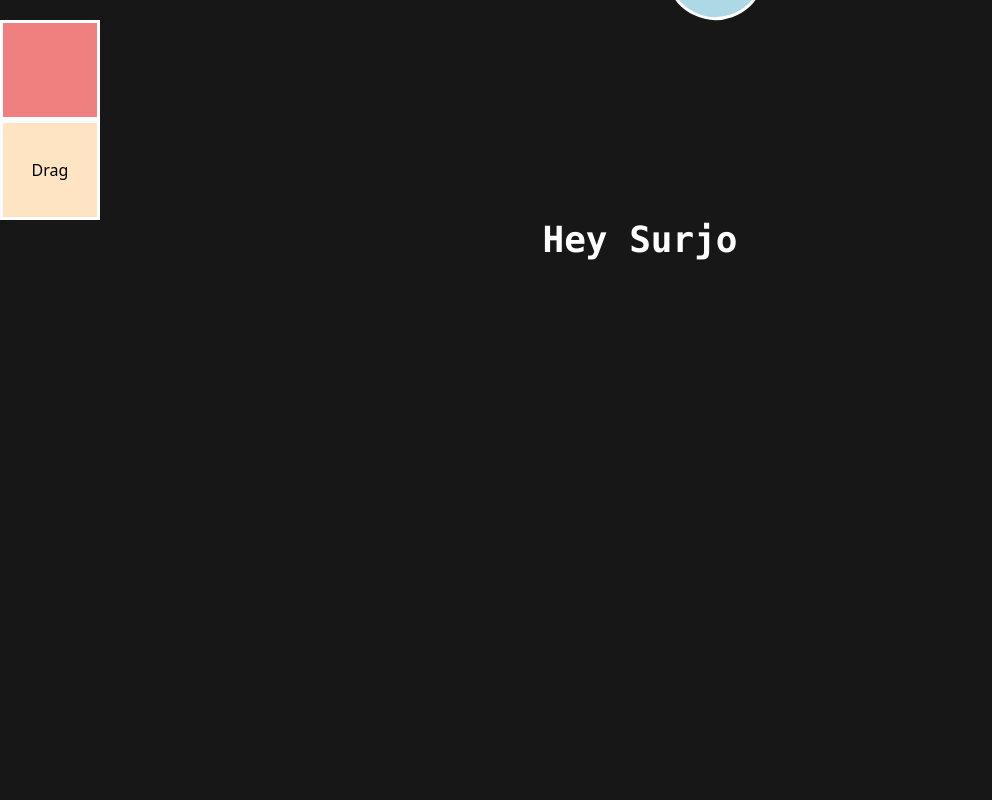
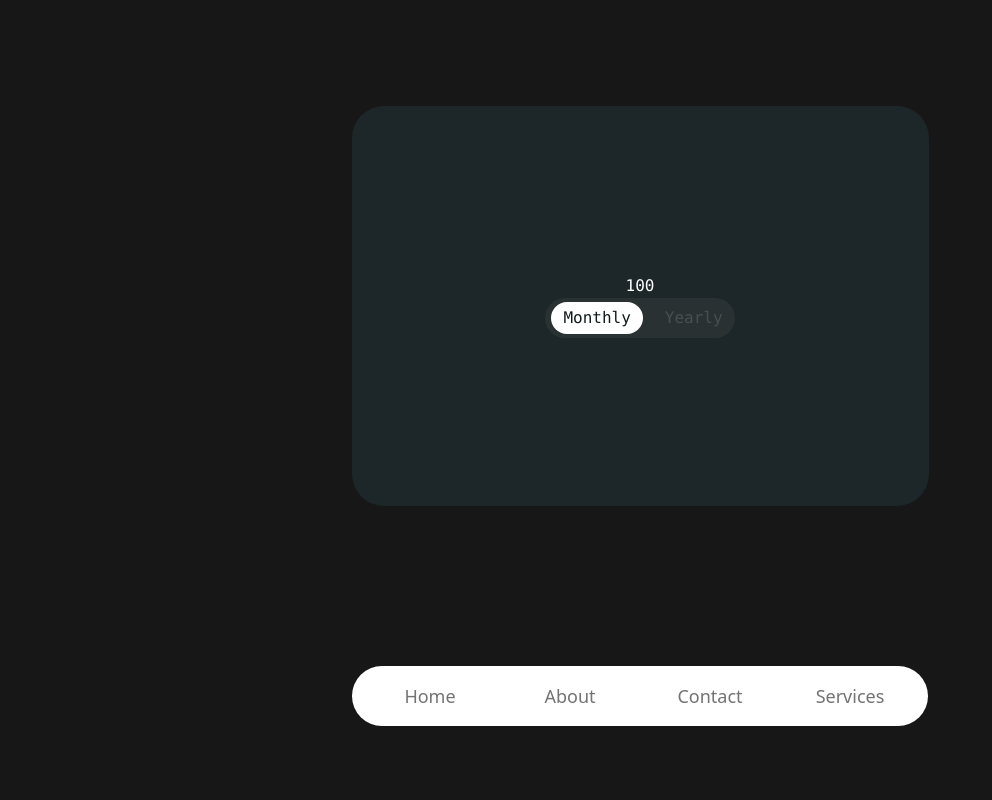
Before and after one commit to Surjendu-kar/fm, a React (Vite) app: page / in a window 1280 px wide. Shown: the part 320-1120 px from the top of the page, without its empty margins (0-992 px from the left). Built offline with nearby package versions, Linux system fonts and the light colour scheme.

Commit message:
Refactor App and FmLayout components to simplify layout by commenting out unused motion elements and enhancing navigation with a new navbar; update Practice component to remove inline style for opacity.

```diff
--- a/src/App.jsx
+++ b/src/App.jsx
@@ -11,19 +11,10 @@ function App() {
   return (
     <div className="h-screen pt-10 ">
       {/* basic */}
-      <BasicMotion />
+      {/* <BasicMotion /> */}
       {/* keyframes animation */}
-      <KeyframesMotion />
+      {/* <KeyframesMotion /> */}
 
-      {/* drag */}
-      <motion.div
-        className="drag"
-        drag
-        whileDrag={{ scale: 0.8 }}
-        dragConstraints={{ left: 0 }}
-      >
-        Drag
-      </motion.div>
       {/* scroll animation */}
       <ScrollMotion />
 
--- a/src/components/FmLayout.tsx
+++ b/src/components/FmLayout.tsx
@@ -125,9 +125,59 @@ function FmLayout() {
   const isInView = useInView(ref, { once: true });
   const [currentCard, setCurrentCard] = useState<CardProps | null>(null);
   const [showMusicList, setShowMusicList] = useState(true);
+  const [showNavBG, setShowNavBG] = useState<null | number>(null);
+
+  const navList = [
+    {
+      id: 1,
+      title: "Home",
+    },
+    {
+      id: 2,
+      title: "About",
+    },
+    {
+      id: 3,
+      title: "Contact",
+    },
+    {
+      id: 4,
+      title: "Services",
+    },
+  ];
 
   return (
-    <div className="relative flex flex-col max-w-4xl mx-auto py-40">
+    <div className="py-40 space-y-20">
+      {/* //use layout to show navbar */}
+      <div className="flex max-w-xl px-2 py-1 mx-auto bg-white rounded-full">
+        {navList.map((nav) => {
+          return (
+            <motion.div
+              key={nav.id}
+              layoutId={`nav-${nav.id}`}
+              className="py-3 relative text-center w-full text-neutral-500 group cursor-pointer"
+              onMouseEnter={() => setShowNavBG(nav.id)}
+              onMouseLeave={() => setShowNavBG(null)}
+            >
+              {showNavBG === nav.id && (
+                <motion.div
+                  layoutId={"hover"}
+                  initial={{ opacity: 0 }}
+                  animate={{ opacity: 1 }}
+                  transition={{ duration: 0.3 }}
+                  className="absolute inset-0 w-full h-full bg-black rounded-full"
+                />
+              )}
+              <span className="text-lg relative group-hover:text-white transition-colors duration-300">
+                {nav.title}
+              </span>
+            </motion.div>
+          );
+        })}
+      </div>
+
+      {/* use layout to show music list */}
+      <div className="relative flex flex-col max-w-4xl mx-auto ">
         {/* music list */}
         <AnimatePresence>
           {showMusicList && (
@@ -228,7 +278,9 @@ function FmLayout() {
                 {/* Title and play button */}
                 <div className="flex items-center justify-between">
                   <div className="flex flex-col">
-                  <h2 className="text-lg font-semibold">{currentCard.title}</h2>
+                    <h2 className="text-lg font-semibold">
+                      {currentCard.title}
+                    </h2>
                     <p className="text-xs text-gray-500">
                       {currentCard.description}
                     </p>
@@ -244,22 +296,23 @@ function FmLayout() {
                     Lorem ipsum dolor sit amet, consectetur adipiscing elit.
                     Suspendisse non est ut sem efficitur ultrices. Nulla dictum
                     pellentesque tellus et vulputate. Cras scelerisque consequat
-                  mauris eu bibendum. Sed sollicitudin sapien ac justo porta, eu
-                  sodales nulla dignissim. Curabitur accumsan nisl sit amet sem
-                  eleifend, in posuere diam sodales. Phasellus tempus, nunc
-                  vitae commodo gravida, leo arcu commodo velit, ac ultricies
-                  quam enim vitae odio. Vestibulum ante ipsum primis in faucibus
-                  orci luctus ipsum sagittis pulvinar. Pellentesque sapien nisi,
-                  tempus ullamcorper diam ornare, porttitor auctor sapien. Lorem
-                  ipsum dolor sit amet, consectetur adipiscing elit. Suspendisse
-                  non est ut sem efficitur ultrices. Nulla dictum pellentesque
-                  tellus et vulputate. Cras scelerisque consequat mauris eu
-                  bibendum. Sed sollicitudin sapien ac justo porta, eu sodales
-                  nulla dignissim. Curabitur accumsan nisl sit amet sem
-                  eleifend, in posuere diam sodales. Phasellus tempus, nunc
-                  vitae commodo gravida, leo arcu commodo velit, ac ultricies
-                  quam enim vitae odio. Vestibulum ante ipsum primis in faucibus
-                  orci luctus ipsum sagittis pulvinar. Pellentesque sapien nisi,
+                    mauris eu bibendum. Sed sollicitudin sapien ac justo porta,
+                    eu sodales nulla dignissim. Curabitur accumsan nisl sit amet
+                    sem eleifend, in posuere diam sodales. Phasellus tempus,
+                    nunc vitae commodo gravida, leo arcu commodo velit, ac
+                    ultricies quam enim vitae odio. Vestibulum ante ipsum primis
+                    in faucibus orci luctus ipsum sagittis pulvinar.
+                    Pellentesque sapien nisi, tempus ullamcorper diam ornare,
+                    porttitor auctor sapien. Lorem ipsum dolor sit amet,
+                    consectetur adipiscing elit. Suspendisse non est ut sem
+                    efficitur ultrices. Nulla dictum pellentesque tellus et
+                    vulputate. Cras scelerisque consequat mauris eu bibendum.
+                    Sed sollicitudin sapien ac justo porta, eu sodales nulla
+                    dignissim. Curabitur accumsan nisl sit amet sem eleifend, in
+                    posuere diam sodales. Phasellus tempus, nunc vitae commodo
+                    gravida, leo arcu commodo velit, ac ultricies quam enim
+                    vitae odio. Vestibulum ante ipsum primis in faucibus orci
+                    luctus ipsum sagittis pulvinar. Pellentesque sapien nisi,
                     tempus ullamcorper diam ornare, porttitor auctor sapien.
                   </p>
                 </div>
@@ -268,6 +321,7 @@ function FmLayout() {
           )}
         </AnimatePresence>
       </div>
+    </div>
   );
 }
 
--- a/src/components/Practice.jsx
+++ b/src/components/Practice.jsx
@@ -83,7 +83,7 @@ const Practice = () => {
       initial={{ opacity: 0 }}
       whileInView={{ opacity: 1 }}
       transition={{ duration: 1 }}
-      style={{ opacity }}
+      // style={{ opacity }}
       className="flex px-20 h-[200px] justify-center  gap-40"
     >
       <motion.div
--- a/src/components/ScrollMotion.jsx
+++ b/src/components/ScrollMotion.jsx
@@ -17,68 +17,6 @@ const ScrollMotion = () => {
         className="bg-red-500 origin-left w-full h-3 fixed top-0 left-0"
         style={{ scaleX: scrollYProgress }}
       />
-      <motion.h2 className="text-4xl font-bold"> Hey Surjo</motion.h2>
-      <motion.div
-        initial={{ opacity: 0 }}
-        whileInView={{ opacity: 1 }}
-        transition={{ duration: 1 }}
-        style={{ opacity }}
-      >
-        Lorem ipsum dolor sit amet, consectetur adipiscing elit, sed do eiusmod
-        tempor incididunt ut labore et dolore magna aliqua. Ut enim ad minim
-        veniam, quis nostrud exercitation ullamco laboris nisi ut aliquip ex ea
-        commodo consequat. Duis aute irure dolor in reprehenderit in voluptate
-        velit esse cillum dolore eu fugiat nulla pariatur. Excepteur sint
-        occaecat cupidatat non proident, sunt in culpa qui officia deserunt
-        mollit anim id est laborum.
-        <br />
-        <br />
-        Lorem ipsum dolor sit amet, consectetur adipiscing elit, sed do eiusmod
-        tempor incididunt ut labore et dolore magna aliqua. Ut enim ad minim
-        veniam, quis nostrud exercitation ullamco laboris nisi ut aliquip ex ea
-        commodo consequat. Duis aute irure dolor in reprehenderit in voluptate
-        velit esse cillum dolore eu fugiat nulla pariatur. Excepteur sint
-        occaecat cupidatat non proident, sunt in culpa qui officia deserunt
-        mollit anim id est laborum.
-        <br />
-        <br />
-        Lorem ipsum dolor sit amet, consectetur adipiscing elit, sed do eiusmod
-        tempor incididunt ut labore et dolore magna aliqua. Ut enim ad minim
-        veniam, quis nostrud exercitation ullamco laboris nisi ut aliquip ex ea
-        commodo consequat. Duis aute irure dolor in reprehenderit in voluptate
-        velit esse cillum dolore eu fugiat nulla pariatur. Excepteur sint
-        occaecat cupidatat non proident, sunt in culpa qui officia deserunt
-        mollit anim id est laborum.
-        <br />
-        <br />
-        Lorem ipsum dolor sit amet, consectetur adipiscing elit, sed do eiusmod
-        tempor incididunt ut labore et dolore magna aliqua. Ut enim ad minim
-        veniam, quis nostrud exercitation ullamco laboris nisi ut aliquip ex ea
-        commodo consequat. Duis aute irure dolor in reprehenderit in voluptate
-        velit esse cillum dolore eu fugiat nulla pariatur. Excepteur sint
-        occaecat cupidatat non proident, sunt in culpa qui officia deserunt
-        mollit anim id est laborum.
-        <br />
-        <br />
-        Lorem ipsum dolor sit amet, consectetur adipiscing elit, sed do eiusmod
-        tempor incididunt ut labore et dolore magna aliqua. Ut enim ad minim
-        veniam, quis nostrud exercitation ullamco laboris nisi ut aliquip ex ea
-        commodo consequat. Duis aute irure dolor in reprehenderit in voluptate
-        velit esse cillum dolore eu fugiat nulla pariatur. Excepteur sint
-        occaecat cupidatat non proident, sunt in culpa qui officia deserunt
-        mollit anim id est laborum.
-        <br />
-        <br />
-        Lorem ipsum dolor sit amet, consectetur adipiscing elit, sed do eiusmod
-        tempor incididunt ut labore et dolore magna aliqua. Ut enim ad minim
-        veniam, quis nostrud exercitation ullamco laboris nisi ut aliquip ex ea
-        commodo consequat. Duis aute irure dolor in reprehenderit in voluptate
-        velit esse cillum dolore eu fugiat nulla pariatur. Excepteur sint
-        occaecat cupidatat non proident, sunt in culpa qui officia deserunt
-        mollit anim id est laborum.
-        <br />
-        <br />
-      </motion.div>
     </div>
   );
 };
```
Lines whose indentation alone changed are shown as unchanged.
